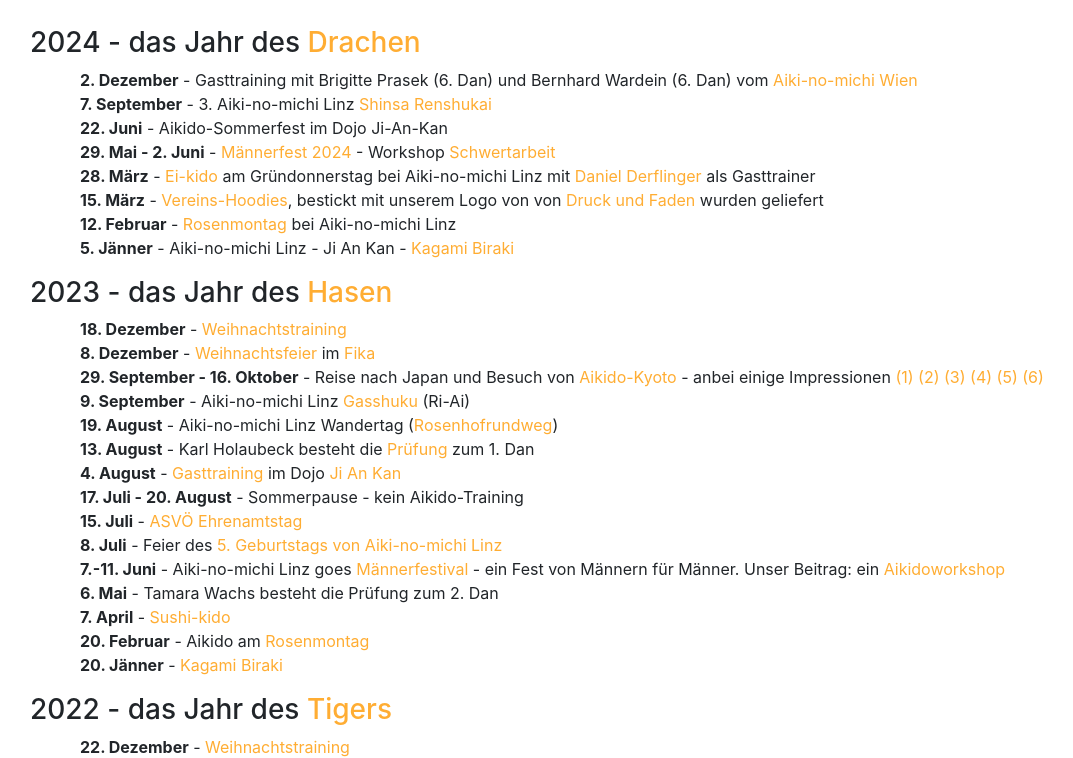
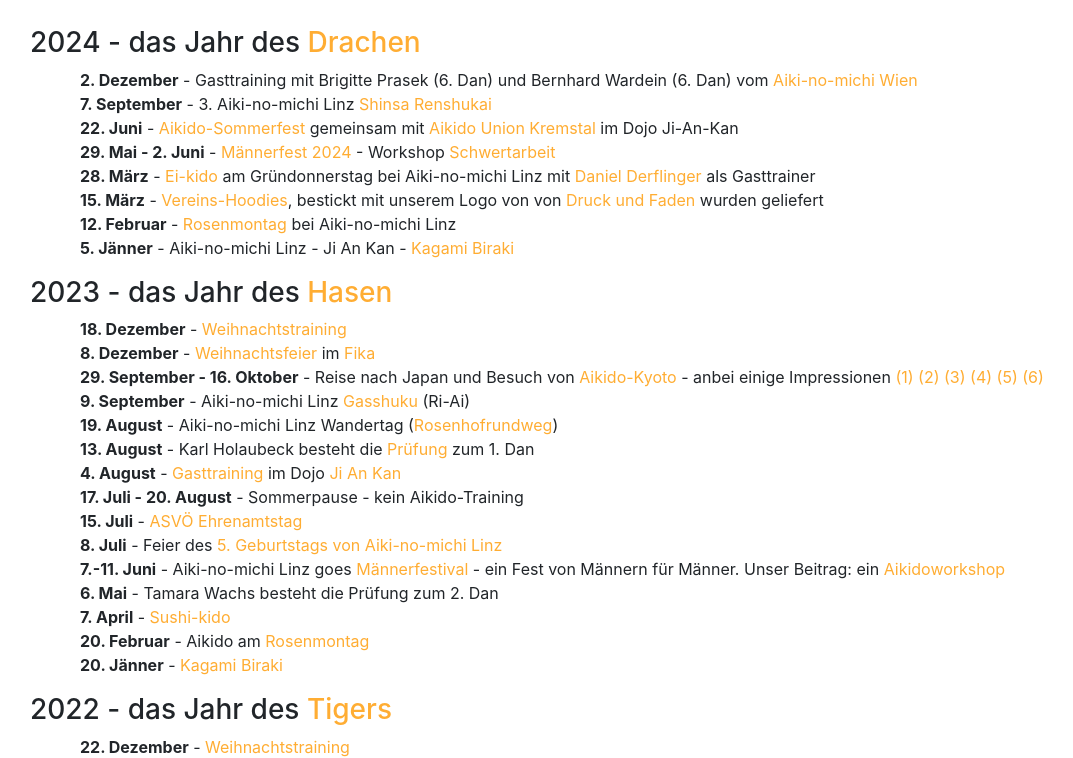
Before and after one commit to TWachs/aikinomichi-linz, a Jekyll site: the page built from aktuelles.md, in a window 1280 px wide and 900 px high, scrolled down 443 px, cut to the strip 142-900 px from the top of the window. Shown: the whole strip, without its empty margins (55-1128 px from the left). Built offline with Jekyll 4.4.1, drawn with Linux system fonts in a browser that asks for light colours; nearby versions of some CDN libraries.

Commit message:
Update aktuelles.md

```diff
--- a/aktuelles.md
+++ b/aktuelles.md
@@ -12,7 +12,7 @@
 
 * **2. Dezember** - Gasttraining mit Brigitte Prasek (6. Dan) und Bernhard Wardein (6. Dan) vom [Aiki-no-michi Wien](http://www.aikinomichi.at/drupal7/){:target="_blank"}
 * **7. September** - 3. Aiki-no-michi Linz [Shinsa Renshukai](https://www.facebook.com/photo/?fbid=1006464580910357&set=a.173888970834593){:target="_blank"}
-* **22. Juni** - Aikido-Sommerfest im Dojo Ji-An-Kan
+* **22. Juni** - [Aikido-Sommerfest](https://www.facebook.com/photo?fbid=122154300854234000&set=pcb.122154300908234000){:target="_blank"} gemeinsam mit [Aikido Union Kremstal](https://www.facebook.com/profile.php?id=61557020004810){:target="_blank"} im Dojo Ji-An-Kan
 * **29. Mai - 2. Juni** - [Männerfest 2024](https://www.maennerfestival.at/festival.html){:target="_blank"} - Workshop [Schwertarbeit](https://www.maennerfestival.at/japanische-schwertarbeit-2.html){:target="_blank"}
 * **28. März** - [Ei-kido](https://www.facebook.com/photo?fbid=922124529922759&set=pcb.922125089922703){:target="_blank"} am Gründonnerstag bei Aiki-no-michi Linz mit [Daniel Derflinger](https://www.facebook.com/daniel.derflinger){:target="_blank"} als Gasttrainer
 * **15. März** - [Vereins-Hoodies](https://www.facebook.com/photo?fbid=911502974318248&set=pcb.911504557651423){:target="_blank"}, bestickt mit unserem Logo von von [Druck und Faden](https://www.facebook.com/search/top?q=druck%20%26%20faden){:target="_blank"} wurden geliefert
```
